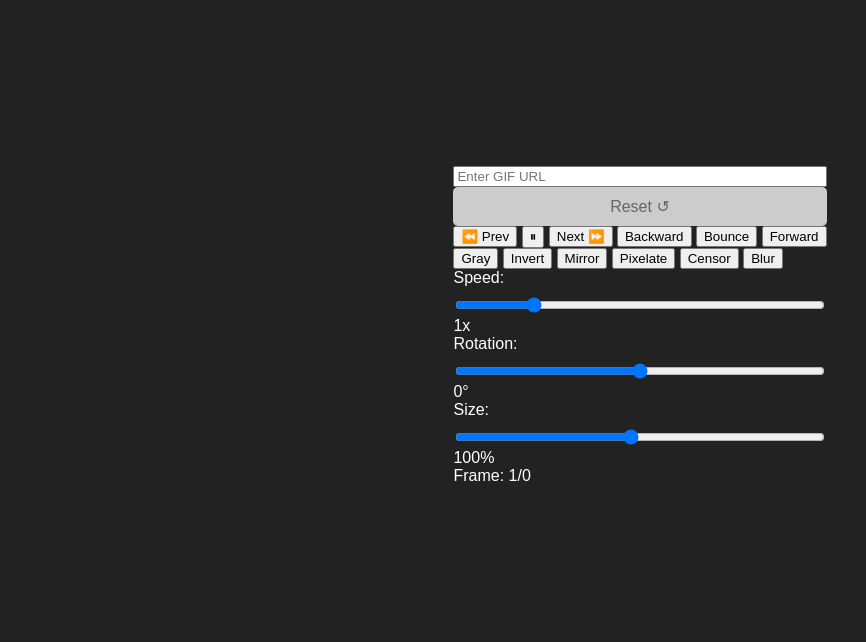
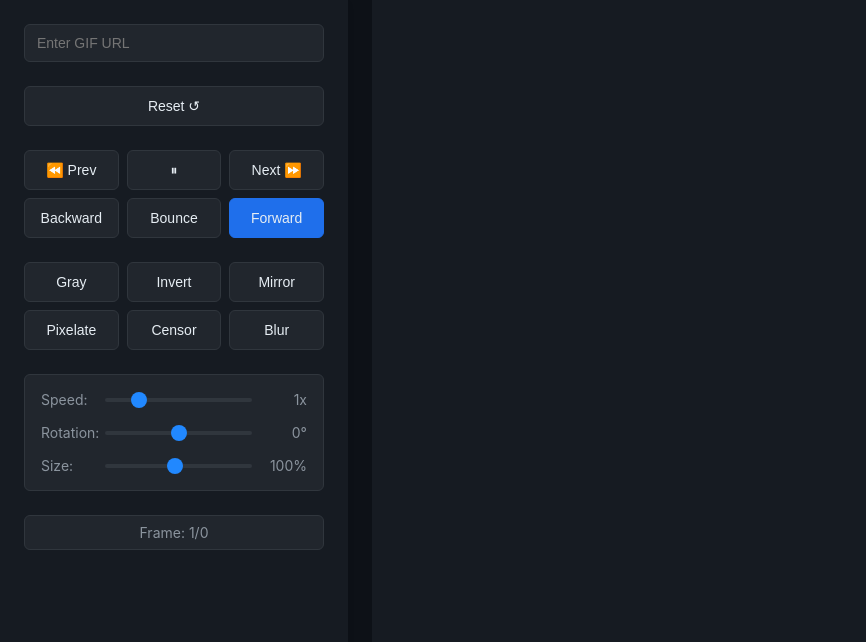
Before and after one commit to Sarmadkh/Gif-Player, a plain HTML site: page index.html in a window 1280 px wide. Shown: the whole page, without its empty margins (0-866 px from the left). Drawn offline with Linux system fonts and the light colour scheme.

Commit message:
Update styles.css

```diff
--- a/styles.css
+++ b/styles.css
@@ -1,89 +1,211 @@
+/* Modern Dark Blue Theme */
+:root {
+  --primary-dark: #0d1117;
+  --secondary-dark: #161b22;
+  --accent-blue: #2188ff;
+  --text-primary: #e6edf3;
+  --text-secondary: #8b949e;
+  --border-color: #30363d;
+  --button-hover: #1f6feb;
+  --input-bg: #21262d;
+}
+
 body {
-  background-color: #222;
-  color: #fff;
-  font-family: Arial, sans-serif;
   margin: 0;
   padding: 0;
+  background-color: var(--primary-dark);
+  color: var(--text-primary);
+  user-select: none;
+  font-family: -apple-system, BlinkMacSystemFont, 'Segoe UI', Roboto, Oxygen, Ubuntu, Cantarell, sans-serif;
+}
+
+.container {
+  display: flex;
+  min-height: 100vh;
+  gap: 24px;
+}
+
+/* Controls Panel Styling */
+.controls-panel {
+  background-color: var(--secondary-dark);
+  padding: 24px;
+  width: 300px;
+  min-width: 300px;
+  box-shadow: 0 4px 6px rgba(0, 0, 0, 0.1);
+  display: flex;
+  flex-direction: column;
+  gap: 24px;
+}
+
+.url-input-group {
+  display: flex;
+  width: 100%;
+  margin-bottom: 0;
+}
+
+#gifUrlInput {
+  width: 100%;
+  padding: 10px 12px;
+  border: 1px solid var(--border-color);
+  border-radius: 6px;
+  background-color: var(--input-bg);
+  color: var(--text-primary);
+  font-size: 14px;
+}
+
+#gifUrlInput:focus {
+  outline: none;
+  border-color: var(--accent-blue);
+  box-shadow: 0 0 0 2px rgba(33, 136, 255, 0.2);
+}
+
+/* Button Controls */
+.full-width-button {
+  width: 100%;
+}
+
+.button-controls {
+  display: grid;
+  grid-template-columns: repeat(3, 1fr);
+  gap: 8px;
+}
+
+button {
+  height: 40px;
+  padding: 10px;
+  border: 1px solid var(--border-color);
+  border-radius: 6px;
+  background-color: var(--input-bg);
+  color: var(--text-primary);
+  cursor: pointer;
+  transition: all 0.2s ease;
+  font-size: 14px;
+}
+
+button:hover {
+  background-color: var(--button-hover);
+  border-color: var(--accent-blue);
+}
+
+button.active {
+  background-color: #1f6feb;
+  border-color: #1f6feb;
+}
+
+#loadGifButton {
+  background-color: var(--accent-blue);
+  border-color: var(--accent-blue);
+}
+
+#loadGifButton:hover {
+  opacity: 0.9;
+}
+
+/* Slider Controls */
+.slider-controls {
+  display: flex;
+  flex-direction: column;
+  gap: 16px;
+  border: 1px solid var(--border-color);
+  border-radius: 6px;
+  padding: 16px;
+  background-color: var(--input-bg);
+}
+
+.slider-group {
+  display: grid;
+  grid-template-columns: 50px 1fr 45px;
+  align-items: center;
+  gap: 12px;
+}
+
+.slider-group label {
+  color: var(--text-secondary);
+  font-size: 14px;
+  white-space: nowrap;
+}
+
+input[type="range"] {
+  width: 100%;
+  height: 4px;
+  -webkit-appearance: none;
+  background: var(--border-color);
+  border-radius: 2px;
+  outline: none;
+}
+
+input[type="range"]::-webkit-slider-thumb {
+  -webkit-appearance: none;
+  width: 16px;
+  height: 16px;
+  border-radius: 50%;
+  background: var(--accent-blue);
+  cursor: pointer;
+  border: none;
+}
+
+input[type="range"]::-moz-range-thumb {
+  width: 16px;
+  height: 16px;
+  border-radius: 50%;
+  background: var(--accent-blue);
+  cursor: pointer;
+  border: none;
+}
+
+/* Playback Info */
+.playback-info {
+  text-align: center;
+  color: var(--text-secondary);
+  font-size: 14px;
+  padding: 8px;
+  background-color: var(--input-bg);
+  border-radius: 6px;
+  border: 1px solid var(--border-color);
+}
+
+/* Canvas Wrapper */
+.canvas-wrapper {
+  flex: 1;
+  background-color: var(--secondary-dark);
   display: flex;
   align-items: center;
   justify-content: center;
-  height: 100vh;
+  min-width: 0;
+  overflow: hidden;
 }
 
-#container {
-  display: flex;
-  flex-direction: row;
-  align-items: center;
-  justify-content: flex-start;
+#gifCanvas {
   max-width: 100%;
-  width: 100%;
-  padding: 20px;
+  max-height: 100%;
+  object-fit: contain;
+  cursor: e-resize;
 }
 
-#controls {
-  display: flex;
-  flex-direction: column;
-  gap: 20px;
-  margin-right: 20px;
+/* Value displays */
+#speedValue, #rotateValue, #scaleValue {
+  color: var(--text-secondary);
+  font-size: 14px;
+  min-width: 45px;
+  text-align: right;
 }
 
-.control-group {
-  text-align: left;
+/* Spinner Styles */
+.spinner {
+  border: 4px solid rgba(0, 0, 0, 0.1);
+  border-top: 4px solid #000;
+  border-radius: 50%;
+  width: 40px;
+  height: 40px;
+  animation: spin 1s linear infinite;
+  position: absolute;
+  top: 50%;
+  left: 50%;
+  transform: translate(-50%, -50%);
+  display: none; /* Hidden by default */
 }
 
-label {
-  display: block;
-  font-size: 16px;
-  margin-bottom: 5px;
+@keyframes spin {
+  0% { transform: translate(-50%, -50%) rotate(0deg); }
+  100% { transform: translate(-50%, -50%) rotate(360deg); }
 }
-
-input[type="text"],
-input[type="range"],
-.toggle-button,
-.direction-button {
-  width: -webkit-fill-available;
-  margin-top: 5px;
-}
-
-#player-container {
-  padding: 20px;
-  border-radius: 10px;
-  text-align: center;
-  max-width: 100%;
-  max-height: 60vh;
-  flex: 1;
-  display: flex;
-  align-items: center;
-  justify-content: center;
-}
-
-#player {
-  transform-origin: center center;
-}
-
-.toggle-button,
-.direction-button,
-#resetButton {
-  background-color: #ccc;
-  color: #666;
-  border: none;
-  border-radius: 5px;
-  cursor: pointer;
-  font-size: 16px;
-  padding: 10px;
-  display: flex;
-  align-items: center;
-  justify-content: center;
-  width: -webkit-fill-available;
-}
-.toggle-button.active,
-.direction-button.active,
-#resetButton.active {
-  background-color: #007bff;
-  color: #fff;
-}
-
-.direction-button-group {
-  display: flex;
-  justify-content: space-between;
-}
```
